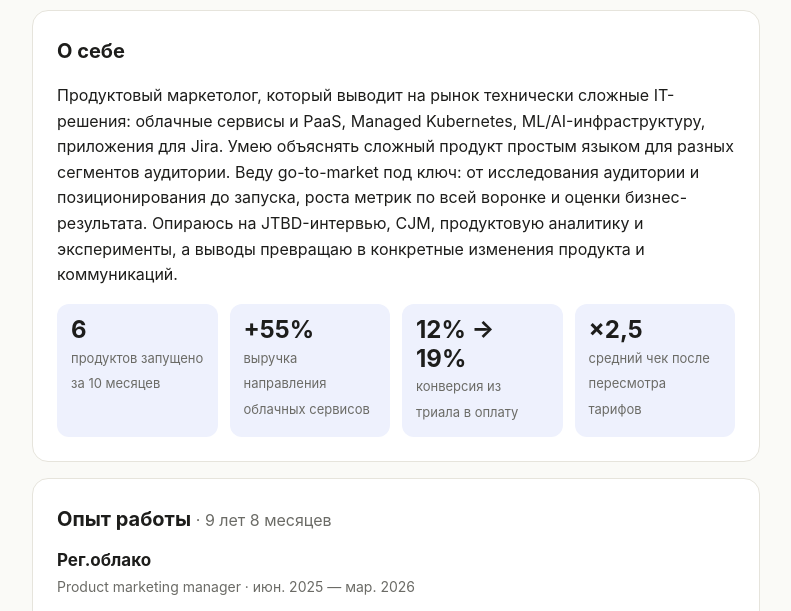
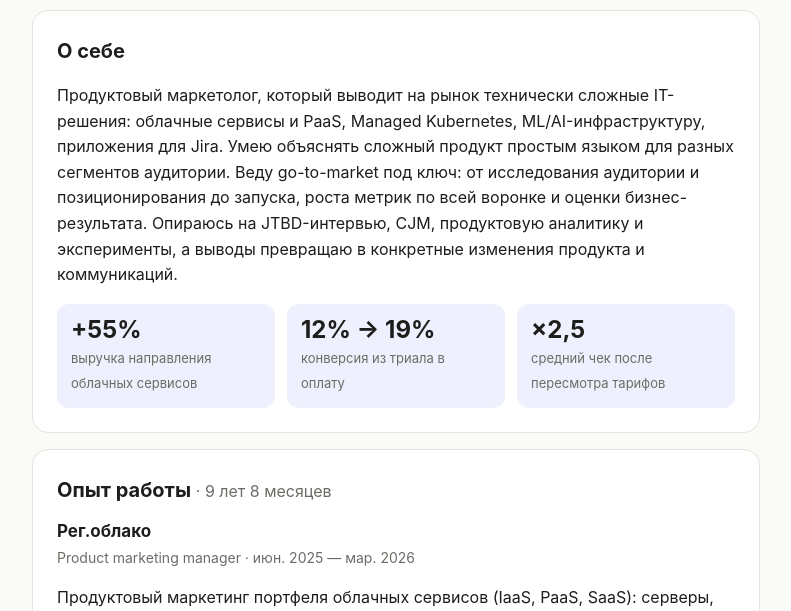
Before and after one commit to Dbelokon-cpu/resume, a plain HTML site: page index.html in a window 1280 px wide. Shown: the part 186-797 px from the top of the page, without its empty margins (244-1035 px from the left). Drawn offline with Linux system fonts and the light colour scheme.

Commit message:
Remove first stat card

```diff
--- a/index.html
+++ b/index.html
@@ -57,7 +57,6 @@ dd{margin:0}
   <h2>О себе</h2>
   <p>Продуктовый маркетолог, который выводит на рынок технически сложные IT-решения: облачные сервисы и PaaS, Managed Kubernetes, ML/AI-инфраструктуру, приложения для Jira. Умею объяснять сложный продукт простым языком для разных сегментов аудитории. Веду go-to-market под ключ: от исследования аудитории и позиционирования до запуска, роста метрик по всей воронке и оценки бизнес-результата. Опираюсь на JTBD-интервью, CJM, продуктовую аналитику и эксперименты, а выводы превращаю в конкретные изменения продукта и коммуникаций.</p>
   <div class="stats">
-    <div class="stat"><b>6</b><span>продуктов запущено за 10 месяцев</span></div>
     <div class="stat"><b>+55%</b><span>выручка направления облачных сервисов</span></div>
     <div class="stat"><b>12% → 19%</b><span>конверсия из триала в оплату</span></div>
     <div class="stat"><b>×2,5</b><span>средний чек после пересмотра тарифов</span></div>
```
